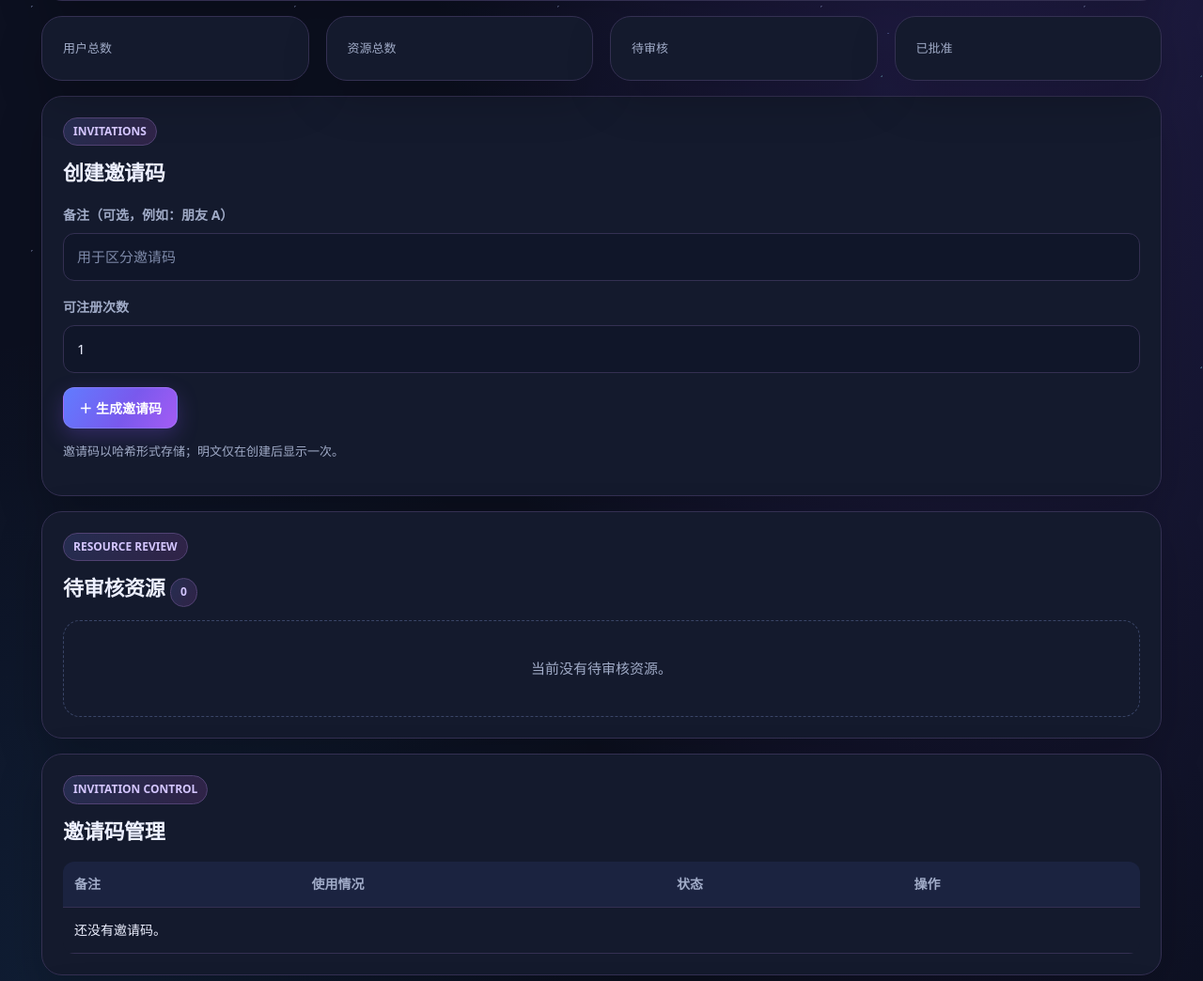
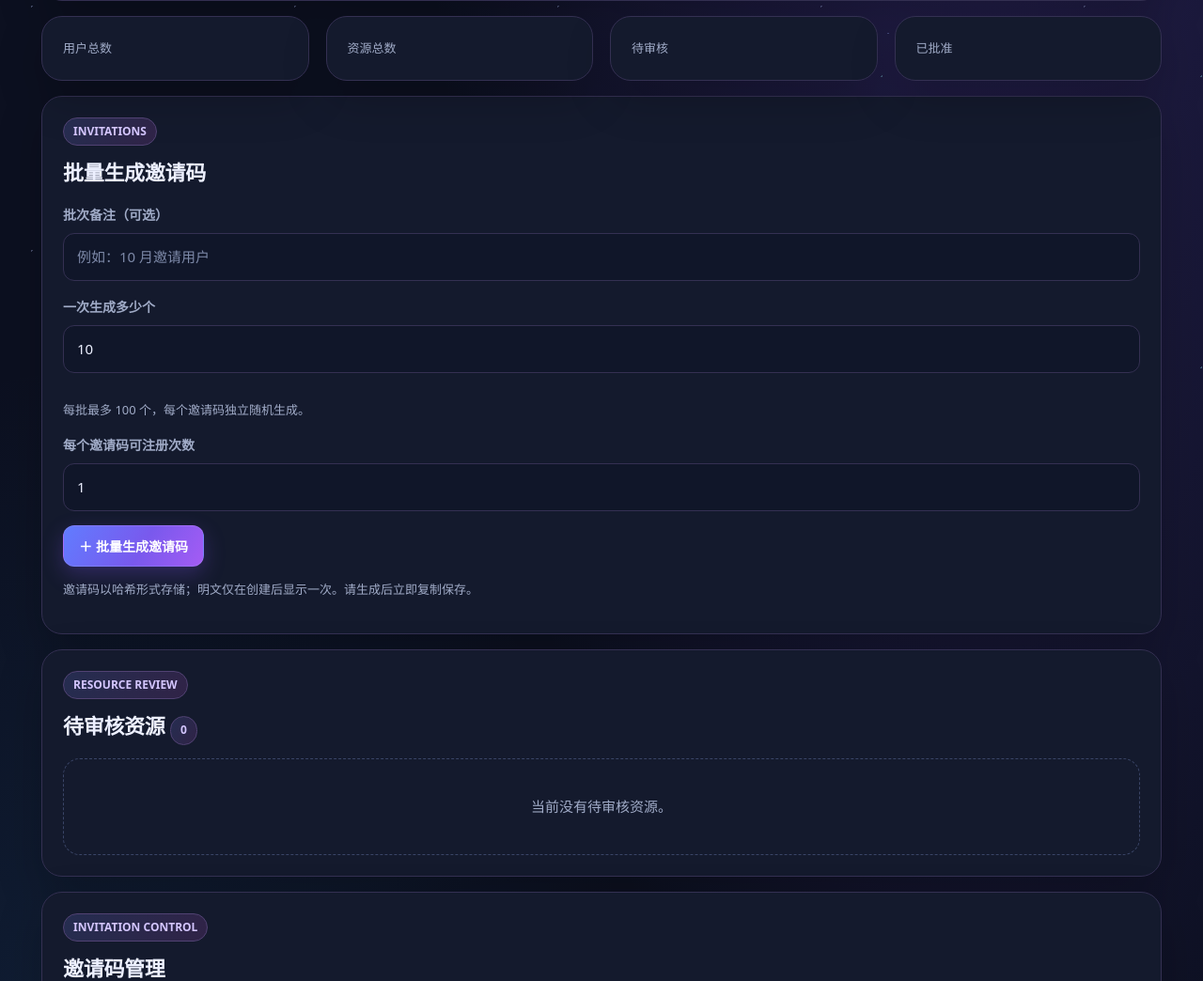
Before and after one commit to likejack759-gif/archive-cloud-platform, a Python web app: template app/templates/admin.html in a window 1280 px wide. Shown: the part 300-1344 px from the top of the page at 94% size. Run offline with Jinja, Linux system fonts and the light colour scheme; the template is opened without the code that fills it, so the values that code supplies are empty.

Commit message:
Add batch invite count, labels and copy-all control to admin UI

```diff
--- a/app/templates/admin.html
+++ b/app/templates/admin.html
@@ -1,5 +1,6 @@
 {% extends "base.html" %}{% block title %}管理后台 · 云端资源库{% endblock %}{% block content %}
 <section class="panel" style="background:linear-gradient(110deg,#fff,#edf4ff)"><div class="row between page-heading"><div><div class="tag">ADMIN CONSOLE</div><h1>管理后台</h1><p class="muted" style="margin-bottom:0">审核资源提交、管理邀请码，并维护用户角色。</p></div><span class="tag">管理员专用</span></div></section>
+{% if request.session.get('new_invites') %}<div class="notice" role="status"><strong>已批量生成邀请码。请立即复制保存；明文仅显示这一次。</strong><div style="display:grid;gap:8px;margin-top:10px">{% for item in request.session.pop('new_invites') %}<div><span class="muted small">{{ item.label }}</span><br><code data-invite-code style="font-size:17px;word-break:break-all">{{ item.code }}</code></div>{% endfor %}</div><button type="button" class="secondary" onclick="navigator.clipboard.writeText(Array.from(document.querySelectorAll('[data-invite-code]')).map(el=>el.textContent).join('\n'))">复制全部邀请码</button></div>{% endif %}
 {% if request.session.get('new_invite') %}<div class="notice"><strong>新邀请码（请立即复制保存，只显示这一次）：</strong><br><code style="font-size:18px;word-break:break-all">{{ request.session.pop('new_invite') }}</code></div>{% endif %}
 {% if notice == 'invite_created' %}<div class="notice">邀请码已创建。请复制上方邀请码并安全发送给指定用户。</div>{% endif %}
 {% if notice == 'scan_required' %}<div class="notice">该资源尚未通过 ClamAV 恶意软件扫描，系统已阻止批准。请先配置并恢复扫描服务，再重新提交扫描。</div>{% endif %}
@@ -8,7 +9,7 @@
 {% if notice == 'resource_deleted' %}<div class="notice">资源及其云端文件已删除。</div>{% endif %}
 {% if notice == 'delete_failed' %}<div class="notice error">删除未完全成功，资源记录已保留，需检查对象存储后重试。</div>{% endif %}
 <div class="grid admin-stats" style="grid-template-columns:repeat(auto-fit,minmax(150px,1fr))">{% for label,value in [('用户总数',stats.users),('资源总数',stats.resources),('待审核',stats.pending),('已批准',stats.approved)] %}<div class="panel" style="margin:0"><div class="muted small">{{ label }}</div><div class="stat-value" style="font-size:30px;line-height:1.4;font-weight:850;color:#3478f6">{{ value }}</div></div>{% endfor %}</div>
-<section class="panel"><div class="tag">INVITATIONS</div><h2 style="margin-top:10px">创建邀请码</h2><form method="post" action="/admin/invites"><input type="hidden" name="csrf_token" value="{{ csrf_token }}"><label>备注（可选，例如：朋友 A）</label><input name="label" maxlength="100" placeholder="用于区分邀请码"><label>可注册次数</label><input name="max_uses" type="number" min="1" max="1000" value="1" required><button>＋ 生成邀请码</button></form><p class="muted small">邀请码以哈希形式存储；明文仅在创建后显示一次。</p></section>
+<section class="panel"><div class="tag">INVITATIONS</div><h2 style="margin-top:10px">批量生成邀请码</h2><form method="post" action="/admin/invites"><input type="hidden" name="csrf_token" value="{{ csrf_token }}"><label>批次备注（可选）</label><input name="label" maxlength="100" placeholder="例如：10 月邀请用户"><label>一次生成多少个</label><input name="batch_count" type="number" min="1" max="100" value="10" required><p class="muted small">每批最多 100 个，每个邀请码独立随机生成。</p><label>每个邀请码可注册次数</label><input name="max_uses" type="number" min="1" max="1000" value="1" required><button>＋ 批量生成邀请码</button></form><p class="muted small">邀请码以哈希形式存储；明文仅在创建后显示一次。请生成后立即复制保存。</p></section>
 <section class="panel"><div class="tag">RESOURCE REVIEW</div><h2 style="margin-top:10px">待审核资源 <span class="tag">{{ pending|length }}</span></h2>
 {% if pending %}<div class="table-wrap"><table><thead><tr><th>资源</th><th>提交者</th><th>文件</th><th>审核操作</th></tr></thead><tbody>{% for r in pending %}<tr><td><strong>{{ r.name }}</strong><br><span class="muted small">{{ r.description }}</span><br><span class="muted small">{{ r.created_at }}</span><br>{% if r.cover_filename %}<img src="/covers/{{ r.cover_filename }}" alt="封面" style="width:100px;max-width:100%;border-radius:10px;margin-top:8px">{% endif %}</td><td>{{ r.owner_name }}</td><td style="overflow-wrap:anywhere">{{ r.original_filename }}<br><span class="muted small">{{ "%.1f"|format(r.size_bytes/1048576) }} MB</span><br><span class="tag">{{ {"clean":"扫描通过","infected":"检测到威胁","unavailable":"扫描服务不可用","not_scanned":"尚未扫描"}.get(r.scan_status, r.scan_status) }}</span><br><a class="button secondary" href="/admin/resources/{{ r.id }}/contents">查看压缩包内容</a>{% if r.scan_result %}<br><span class="muted small">{{ r.scan_result }}</span>{% endif %}</td><td><form class="admin-review-form" method="post" action="/admin/resources/{{ r.id }}/review"><input type="hidden" name="csrf_token" value="{{ csrf_token }}"><input name="review_note" placeholder="审核备注（可选）" maxlength="500"><div class="row admin-review-actions"><button name="action" value="approve" class="good">批准</button><button name="action" value="reject" class="danger">拒绝</button></div></form></td></tr>{% endfor %}</tbody></table></div>{% else %}<div class="empty">当前没有待审核资源。</div>{% endif %}</section>
 <section class="panel"><div class="tag">INVITATION CONTROL</div><h2 style="margin-top:10px">邀请码管理</h2><div class="table-wrap"><table><thead><tr><th>备注</th><th>使用情况</th><th>状态</th><th>操作</th></tr></thead><tbody>{% for i in invites %}<tr><td>{{ i.label or '—' }}</td><td>{{ i.uses }} / {{ i.max_uses }}</td><td>{% if i.active %}<span class="tag" style="color:#16835d">启用</span>{% else %}<span class="tag">已停用</span>{% endif %}</td><td><form class="inline" method="post" action="/admin/invites/{{ i.id }}/toggle"><input type="hidden" name="csrf_token" value="{{ csrf_token }}"><button class="secondary">{{ '停用' if i.active else '启用' }}</button></form></td></tr>{% else %}<tr><td colspan="4">还没有邀请码。</td></tr>{% endfor %}</tbody></table></div></section>
```
